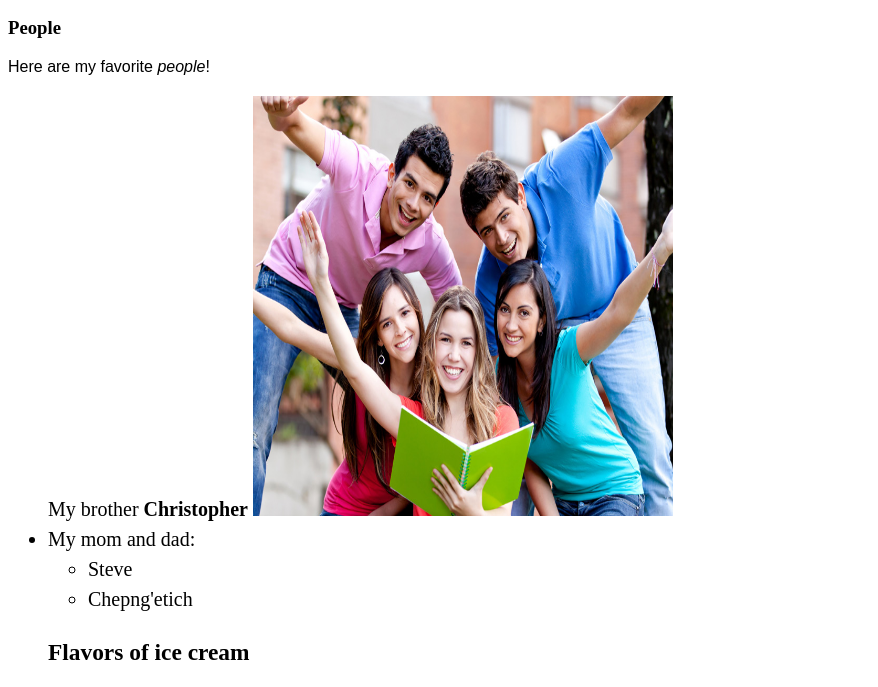
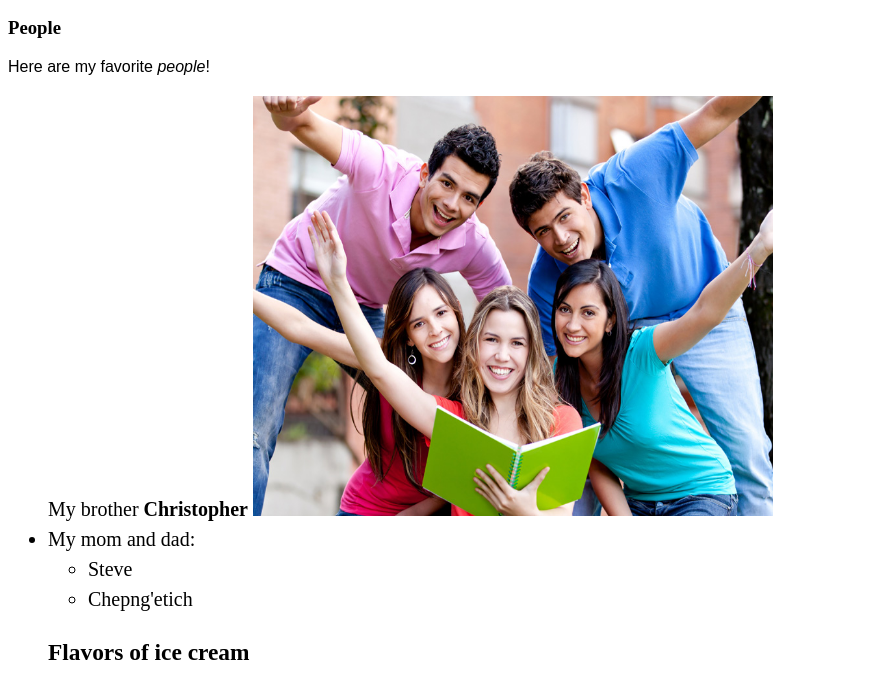
Before and after one commit to paulnderitu/myfirstwebpage, a plain HTML site: page index.html in a window 1280 px wide. Shown: the part 110-797 px from the top of the page, without its empty margins (0-878 px from the left). Drawn offline with Linux system fonts and the light colour scheme.

Commit message:
index.html pic size updated

```diff
--- a/index.html
+++ b/index.html
@@ -13,7 +13,7 @@
    <p>Here are my favorite <em>people</em>!</p>
   <ul>
     My brother <strong>Christopher</strong>
-    <img src="images/happy_students.jpg" alt="happy-students" style="width:420px;height:420px">
+    <img src="images/happy_students.jpg" alt="happy-students" style="width:520px;height:420px">
 </li>
     <li>My mom and dad:
       <ul>
```
